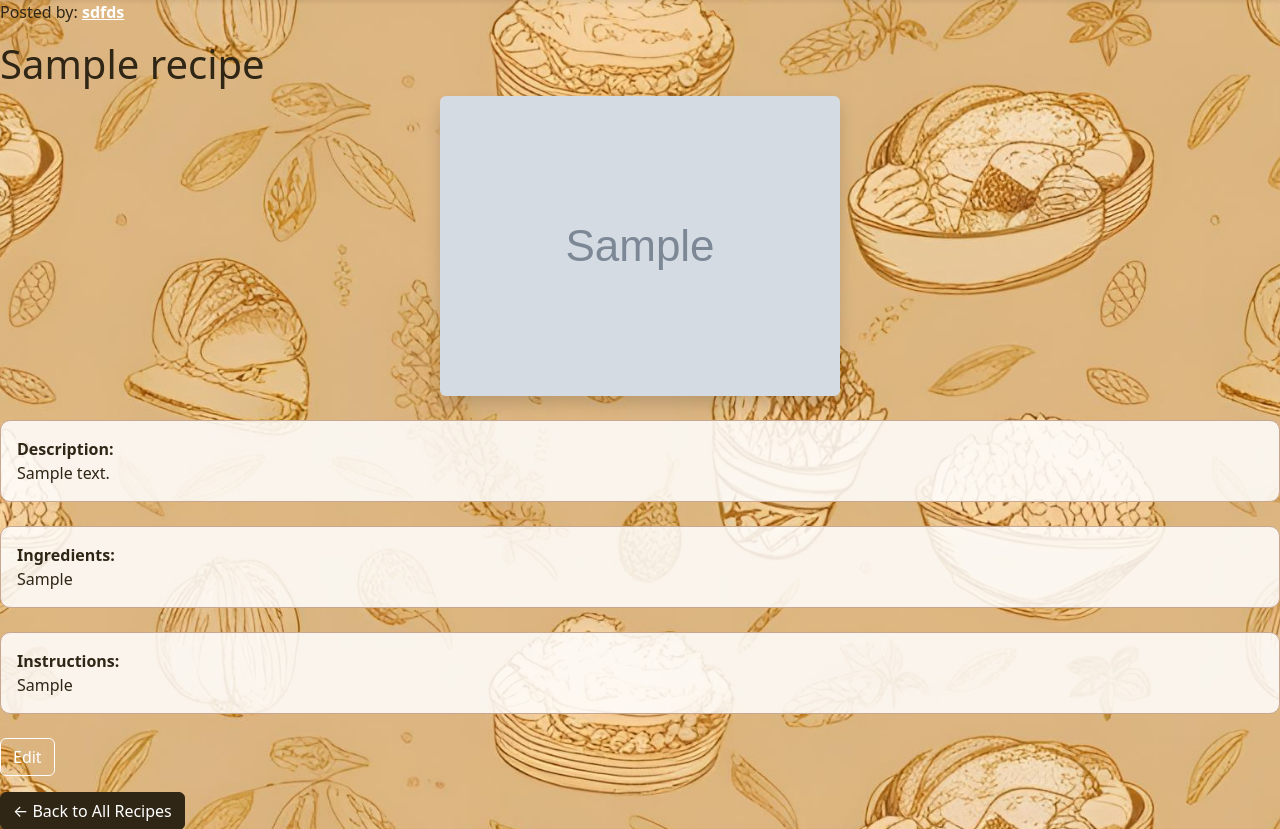
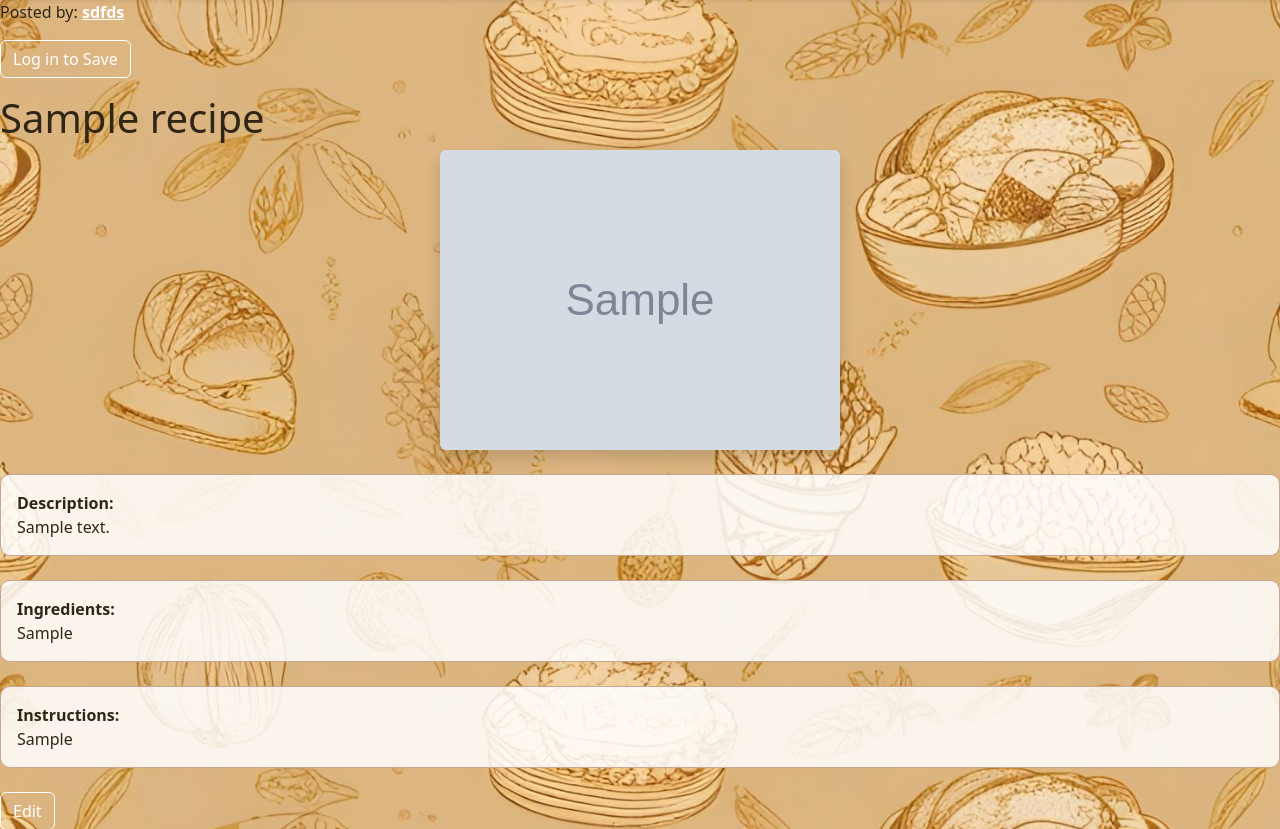
Before and after one commit to RyanTang0203/Recipe_Web_App, a Flask app: template app/templates/recipe_detail.html in a window 1280 px wide. Shown: the part 56-885 px from the top of the page. Run offline with Flask 3, Linux system fonts and the light colour scheme; the template is opened without the code that fills it: values that come from a table or form of the project are taken from there, others are empty; tables that the repository leaves empty hold one stand-in row (values such as "Sample post"); grey boxes marked "Sample" are stand-in pictures.

Commit message:
Update recipe_detail.html to add the save recipe button.

```diff
--- a/app/templates/recipe_detail.html
+++ b/app/templates/recipe_detail.html
@@ -131,6 +131,24 @@
     {{ recipe.user.username }}
   </a>
 </p>
+
+{% if current_user.is_authenticated %}
+	<form action="{{ url_for('save_recipe', recipe_id=recipe.id) }}" method="POST" style="display:inline;">
+    {{ csrf_token() }}
+    <button type="submit" class="btn btn-outline-primary mb-3">
+      {% if current_user.saved.filter_by(id=recipe.id).first() %}
+         Saved
+      {% else %}
+         Save Recipe
+      {% endif %}
+    </button>
+  </form>
+{% else %}
+  <a href="{{ url_for('login') }}" class="btn btn-outline-primary mb-3">
+     Log in to Save
+  </a>
+{% endif %}
+
 <form action="{{ url_for('edit_recipe', recipe_id=recipe.id) }}" method="POST">
   <h1 id="title-display">{{ recipe.title }}</h1>
   <input type="text" name="title" id="title-input" value="{{ recipe.title }}" style="display:none;" class="form-control mb-3" />
```
